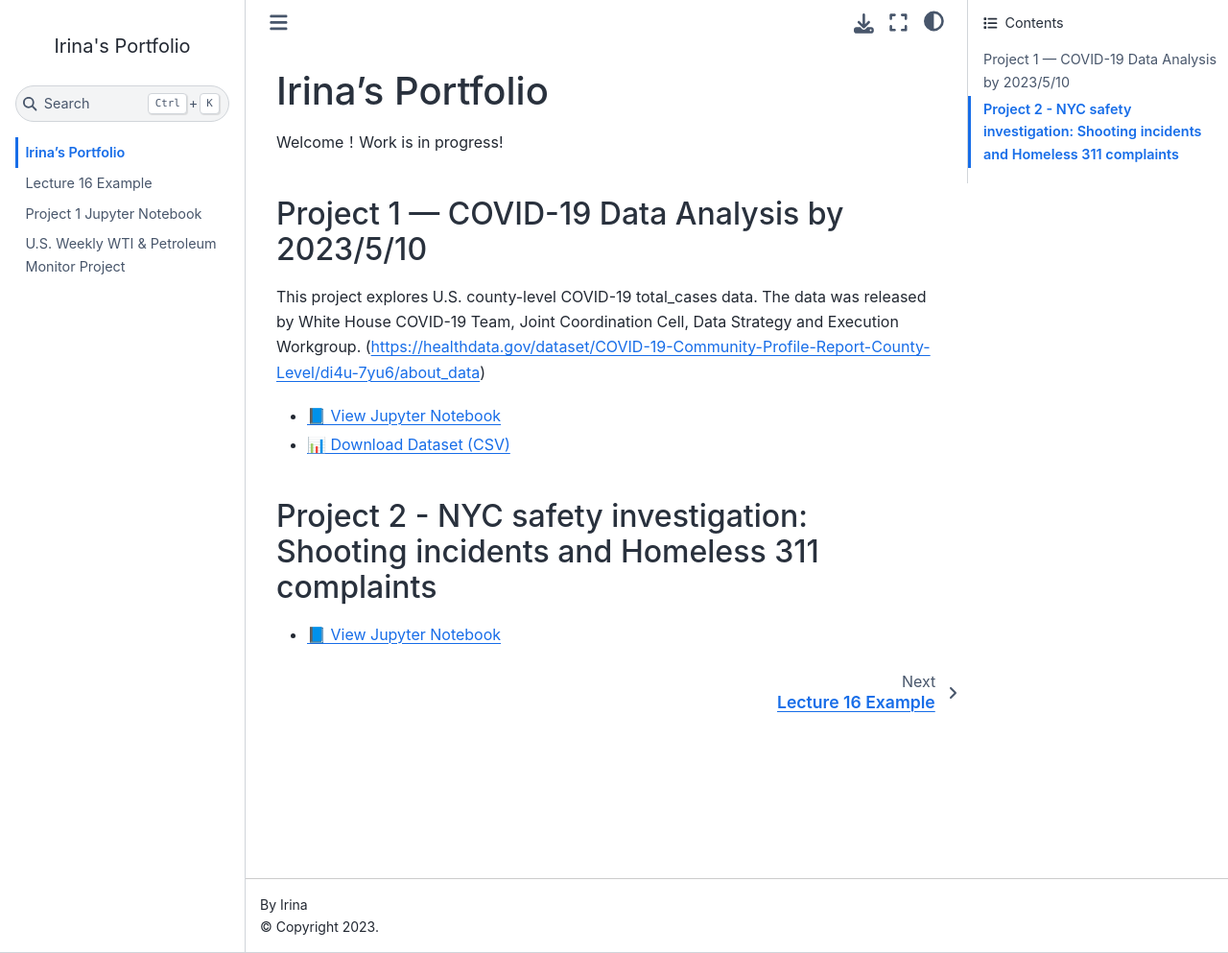
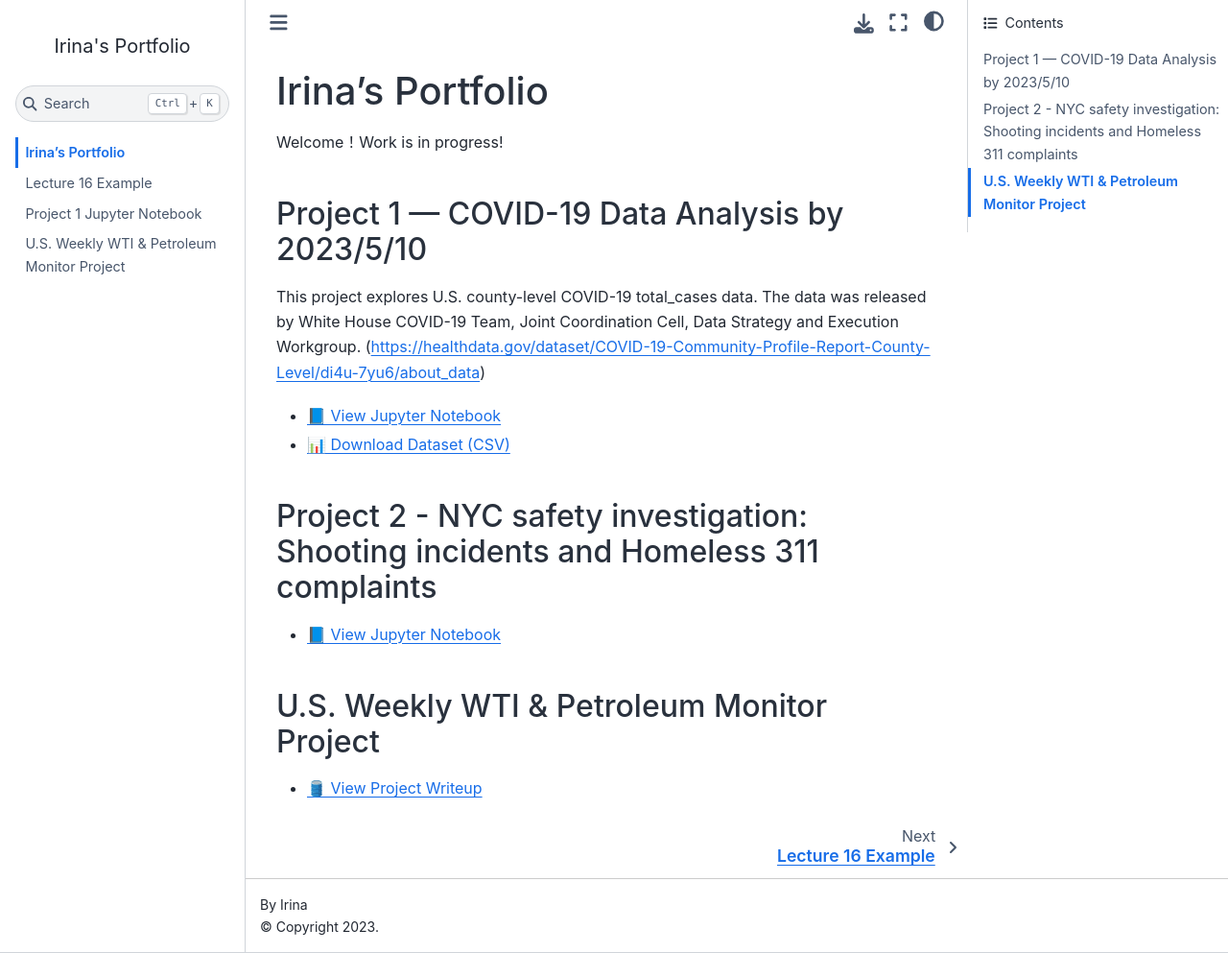
Before and after one commit to irinasun120/irinasun120.github.io, a Jupyter Book: the page built from index.md, in a window 1280 px wide and 993 px high. Shown: the whole window at 96% size. Built offline with Jupyter Book 1.0.4 settings and Sphinx 7.4.7 and the Sphinx Book theme 1.1.4, drawn with Linux system fonts in a browser that asks for light colours; pages that are not in the unit, such as notebooks, are missing from menus; comment, search, counter and statistics services are not loaded.

Commit message:
index update

```diff
--- a/index.md
+++ b/index.md
@@ -10,3 +10,6 @@ This project explores U.S. county-level COVID-19 total_cases data. The data was
 
 ## Project 2 - NYC safety investigation: Shooting incidents and Homeless 311 complaints
 - [📘 View Jupyter Notebook](project2.ipynb)
+
+## U.S. Weekly WTI & Petroleum Monitor Project
+- [🛢️ View Project Writeup](US_Oil_Monitor.md)
```
